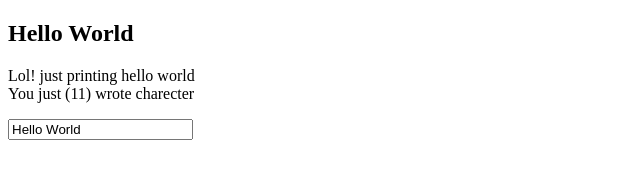
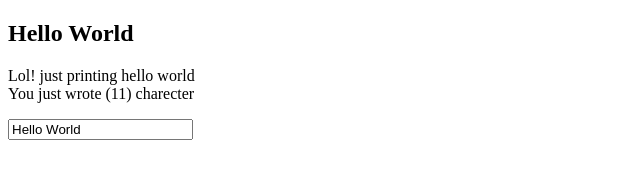
Before and after one commit to search4asraful/vue3practice, a plain HTML site: page total-basic/index.html in a window 1280 px wide. Shown: the full height of the page, 0-640 px from the left. Drawn offline with nearby package versions, Linux system fonts and the light colour scheme.

```diff
--- a/total-basic/index.html
+++ b/total-basic/index.html
@@ -10,7 +10,7 @@
 <body>
     <div id="app">
         <h2>{{ greating }}</h2>
-        <p>{{ description }} <br/> You just ({{ greating.length }}) wrote charecter</p>
+        <p>{{ description }} <br/> You just wrote ({{ greating.length }}) charecter</p>
         <input type="text" v-model="greating">
     </div>
     <script>
```
Also changed, not shown: 1 other file.
